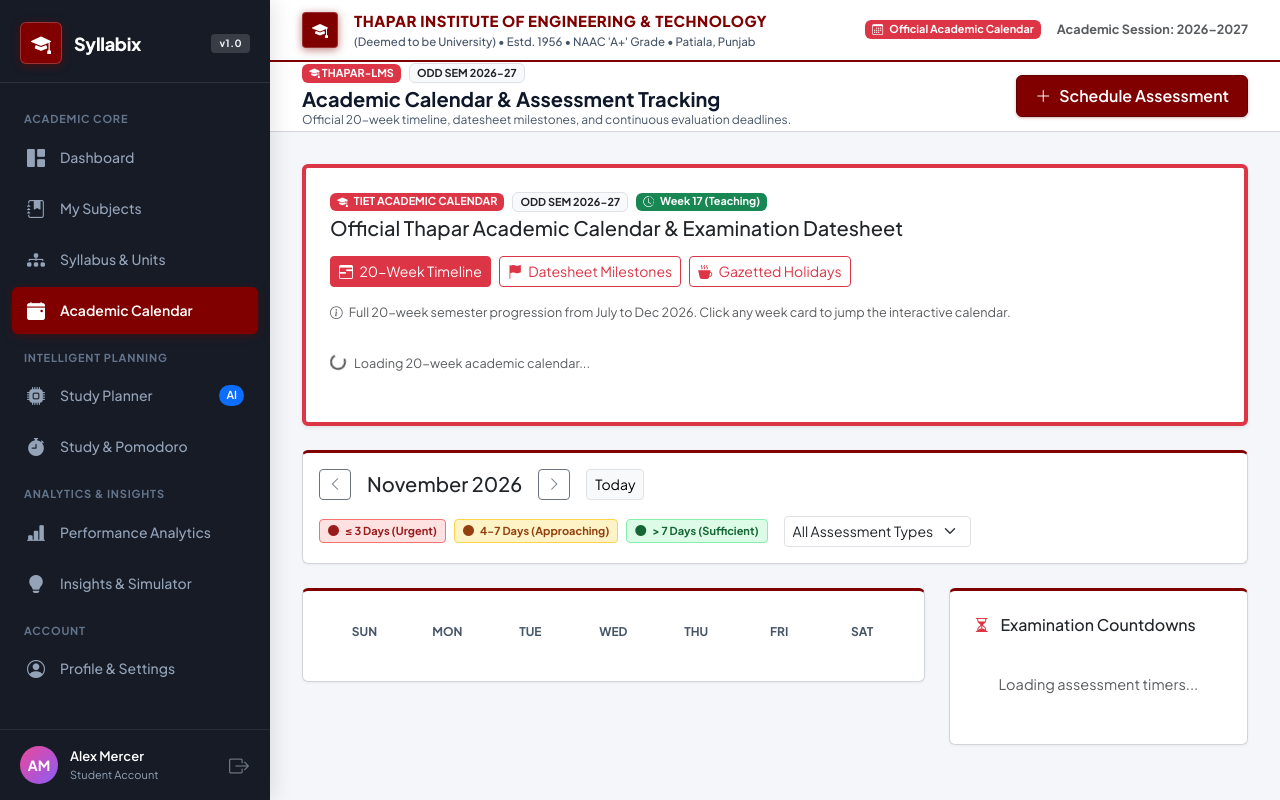
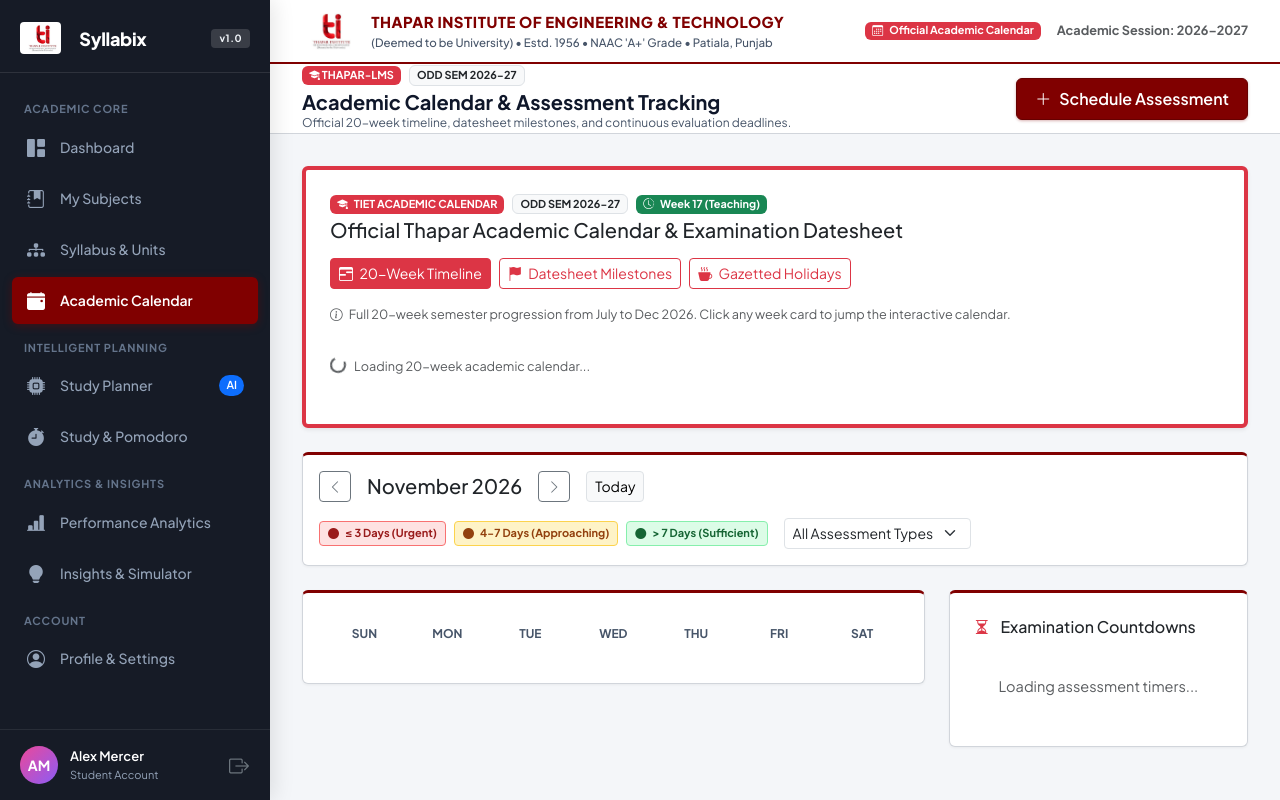
Before and after one commit to jasminekaur7/syllabix-platform, a web app: page /calendar.html in a window 1280 px wide. Run offline with its HTML, style and script files only (its server is not run), Linux system fonts and the light colour scheme; data that the repository does not hold is empty; some of the project's set-up classes (security, data sources, template engines, error pages and the like) are left out, and stand-ins take their place.

Commit message:
feat: add official Thapar Institute logo across dashboard, navigation, login, and favicon

```diff
--- a/src/main/resources/static/calendar.html
+++ b/src/main/resources/static/calendar.html
@@ -4,6 +4,7 @@
     <meta charset="UTF-8">
     <meta name="viewport" content="width=device-width, initial-scale=1.0">
     <title>Academic Calendar & Assessments | Syllabix</title>
+    <link rel="icon" type="image/png" href="/images/thapar_logo.png">
     <link rel="preconnect" href="https://fonts.googleapis.com">
     <link rel="preconnect" href="https://fonts.gstatic.com" crossorigin>
     <link href="https://fonts.googleapis.com/css2?family=Plus+Jakarta+Sans:wght@400;500;600;700;800&display=swap" rel="stylesheet">
@@ -75,7 +76,7 @@
     <!-- Sidebar Navigation -->
     <aside class="app-sidebar">
         <div class="sidebar-brand">
-            <div class="brand-icon"><i class="bi bi-mortarboard-fill"></i></div>
+            <img src="/images/thapar_logo.png" alt="Thapar Logo" style="height: 32px; width: auto; object-fit: contain; background: white; padding: 2px 4px; border-radius: 4px; margin-right: 6px;">
             <div class="brand-text">Syllabix</div>
             <span class="brand-tag">v1.0</span>
         </div>
@@ -116,9 +117,7 @@
         <!-- Institutional University Masthead Bar -->
         <div class="university-brand-masthead d-none d-md-flex">
             <div class="d-flex align-items-center gap-3">
-                <div class="brand-icon" style="width: 36px; height: 36px; font-size: 16px; border-radius: 4px;">
-                    <i class="bi bi-mortarboard-fill"></i>
-                </div>
+                <img src="/images/thapar_logo.png" alt="Thapar Institute Logo" style="height: 42px; width: auto; object-fit: contain; background: white; padding: 2px 4px; border-radius: 4px;">
                 <div>
                     <div class="university-title-text">Thapar Institute of Engineering & Technology</div>
                     <div class="university-subtitle-text">(Deemed to be University) &bull; Estd. 1956 &bull; NAAC 'A+' Grade &bull; Patiala, Punjab</div>
--- a/src/main/resources/static/login.html
+++ b/src/main/resources/static/login.html
@@ -4,6 +4,7 @@
     <meta charset="UTF-8">
     <meta name="viewport" content="width=device-width, initial-scale=1.0">
     <title>Thapar Institute - Learning Management System | Syllabix</title>
+    <link rel="icon" type="image/png" href="/images/thapar_logo.png">
     <link rel="preconnect" href="https://fonts.googleapis.com">
     <link rel="preconnect" href="https://fonts.gstatic.com" crossorigin>
     <link href="https://fonts.googleapis.com/css2?family=Plus+Jakarta+Sans:wght@400;500;600;700;800&family=Inter:wght@400;500;600;700&display=swap" rel="stylesheet">
@@ -266,6 +267,7 @@
 
     <!-- Header Logo with Cap matching Thapar LMS -->
     <div class="header-logo-container">
+        <img src="/images/thapar_logo.png" alt="Thapar Institute Logo" style="height: 54px; width: auto; object-fit: contain; margin-right: 16px;">
         <div class="thapar-logo-text">
             <span>THAP</span>
             <span style="position: relative;">
--- a/src/main/resources/static/register.html
+++ b/src/main/resources/static/register.html
@@ -4,6 +4,7 @@
     <meta charset="UTF-8">
     <meta name="viewport" content="width=device-width, initial-scale=1.0">
     <title>Student Registration | Syllabix</title>
+    <link rel="icon" type="image/png" href="/images/thapar_logo.png">
     <link rel="preconnect" href="https://fonts.googleapis.com">
     <link rel="preconnect" href="https://fonts.gstatic.com" crossorigin>
     <link href="https://fonts.googleapis.com/css2?family=Plus+Jakarta+Sans:wght@400;500;600;700;800&display=swap" rel="stylesheet">
@@ -35,10 +36,10 @@
     <div class="auth-card">
         <div class="p-4 p-md-5">
             <div class="d-flex align-items-center gap-3 mb-4">
-                <div class="brand-icon"><i class="bi bi-mortarboard-fill"></i></div>
+                <img src="/images/thapar_logo.png" alt="Thapar Logo" style="height: 48px; width: auto; object-fit: contain;">
                 <div>
                     <h1 class="h4 font-bold text-dark mb-0">Syllabix</h1>
-                    <p class="small text-muted mb-0">Create Student Account</p>
+                    <p class="small text-muted mb-0">Thapar Institute Student Registration</p>
                 </div>
             </div>
 
```
Also changed, not shown: src/main/resources/static/analytics.html (+3 -4 lines), src/main/resources/static/index.html (+3 -4 lines), src/main/resources/static/insights.html (+3 -4 lines), src/main/resources/static/planner.html (+3 -4 lines), src/main/resources/static/profile.html (+3 -4 lines), src/main/resources/static/sessions.html (+3 -4 lines), src/main/resources/static/subjects.html (+3 -4 lines), src/main/resources/static/syllabus.html (+3 -4 lines), src/main/resources/static/images/thapar_logo.png (added).
